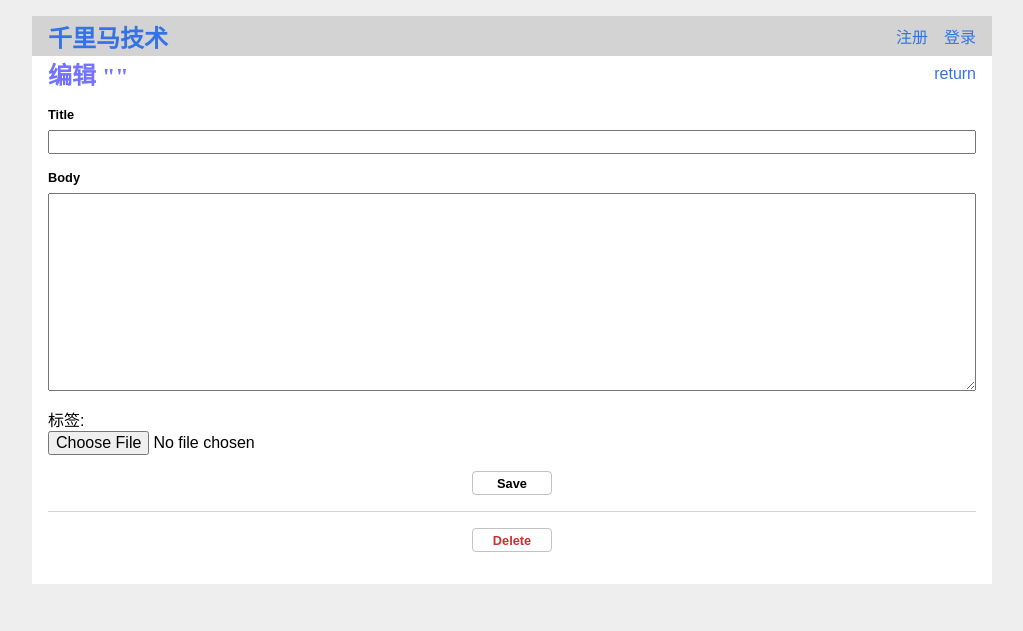
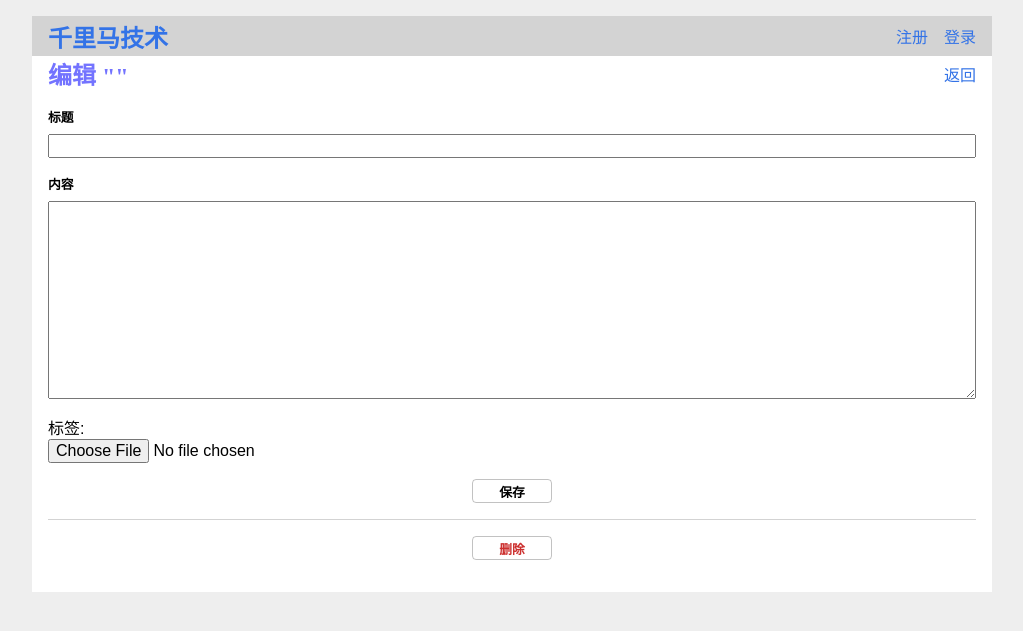
Before and after one commit to kason66/HelloWorld, a Flask app: template FlaskDemo/flaskr/templates/blog/update.html in a window 1280 px wide. Shown: the top 631 px of the page, without its empty margins (128-1151 px from the left). Run offline with Flask 2, Linux system fonts and the light colour scheme; the template is opened without the code that fills it, so the values that code supplies are empty.

Commit message:
再次修改页面英文为汉字，调整忘记密码样式

```diff
--- a/FlaskDemo/flaskr/static/CSS/auth.css
+++ b/FlaskDemo/flaskr/static/CSS/auth.css
@@ -23,6 +23,7 @@
 
 .content a {
     position: absolute;
+    width: fit-content;
     font-size: 14px;
     top: 0.2rem;
     margin-left: 0.4rem;
--- a/FlaskDemo/flaskr/templates/auth/login.html
+++ b/FlaskDemo/flaskr/templates/auth/login.html
@@ -10,9 +10,9 @@
 
 {% block content %}
     <form method="post">
-        <label for="username">Username<input name="username" id="username" required></label>
-        <div><label for="password">Password<input type="password" name="password" id="password" required></label>
+        <label for="username">用户名<input name="username" id="username" required></label>
+        <div><label for="password">密码<input type="password" name="password" id="password" required></label>
         <a href="{{ url_for('auth.forget') }}">忘记密码</a></div>
-        <input type="submit" value="Log In">
+        <input type="submit" value="登录">
     </form>
 {% endblock %}
--- a/FlaskDemo/flaskr/templates/auth/register.html
+++ b/FlaskDemo/flaskr/templates/auth/register.html
@@ -10,8 +10,8 @@
 
 {% block content %}
     <form method="post">
-        <label for="username">Username<input name="username" id="username" required></label>
-        <label for="password">Password<input type="password" name="password" id="password" required></label>
-        <input type="submit" value="Register">
+        <label for="username">用户名<input name="username" id="username" required></label>
+        <label for="password">密码<input type="password" name="password" id="password" required></label>
+        <input type="submit" value="注册">
     </form>
 {% endblock %}
--- a/FlaskDemo/flaskr/templates/base.html
+++ b/FlaskDemo/flaskr/templates/base.html
@@ -2,7 +2,7 @@
 <html>
     <head>
         <meta charset="UTF-8">
-        <title>{% block title %}{% endblock %} - Flaskr</title>
+        <title>{% block title %}{% endblock %}-千里马技术</title>
         <link rel="stylesheet" href="{{ url_for('static', filename='CSS/style.css') }}">
         <link rel="shortcut icon" href="{{ url_for('static', filename='favicon.ico') }}">
         {% block style -%}{%- endblock %}
--- a/FlaskDemo/flaskr/templates/blog/create.html
+++ b/FlaskDemo/flaskr/templates/blog/create.html
@@ -35,6 +35,6 @@
       }
     }
     </script>
-    <input type="submit" value="Save">
+    <input type="submit" value="保存">
   </form>
 {% endblock %}
--- a/FlaskDemo/flaskr/templates/blog/index.html
+++ b/FlaskDemo/flaskr/templates/blog/index.html
@@ -19,10 +19,10 @@
     <label for="title_search" >标题:</label>
     <input id="title_search" name="search" type="search" value="{{ request.args.get('search') or search if search else '' }}"
            autofocus="autofocus" placeholder="请输入标题进行搜索" >
-    <input type="submit" value="Search">
+    <input type="submit" value="搜索">
     </form>
   {%- if g.user %}
-    <a class="action" href="{{ url_for('blog.create') }}">New</a>
+    <a class="action" href="{{ url_for('blog.create') }}">创建</a>
   {% endif -%}
 {% endblock -%}
 
--- a/FlaskDemo/flaskr/templates/blog/update.html
+++ b/FlaskDemo/flaskr/templates/blog/update.html
@@ -3,15 +3,15 @@
 
 {% block header %}
   <h1>{% block title %}编辑 "{{ post['title'] }}"{% endblock %}</h1>
-  <a class="return" href="{{ url_for('blog.index') }}">return</a>
+  <a class="return" href="{{ url_for('blog.index') }}">返回</a>
 {% endblock %}
 
 {% block content %}
   <form method="post">
-    <label for="title">Title</label>
+    <label for="title">标题</label>
     <input name="title" id="title"
       value="{{ request.form['title'] or post['title'] }}" required>
-    <label for="body">Body</label>
+    <label for="body">内容</label>
     <textarea name="body" id="body">{{ request.form['body'] or post['body'] }}</textarea>
     {{ update_tags(post, tags) }}
     <input type="file" name="file">
@@ -23,10 +23,10 @@
       </div>
       {% endfor %}
     {% endif %}
-    <input type="submit" value="Save">
+    <input type="submit" value="保存">
   </form>
   <hr>
   <form action="{{ url_for('blog.delete', id=post['id']) }}" method="post">
-    <input class="danger" type="submit" value="Delete" onclick="return confirm('Are you sure?');">
+    <input class="danger" type="submit" value="删除" onclick="return confirm('Are you sure?');">
   </form>
 {% endblock %}
--- a/FlaskDemo/flaskr/templates/macros.html
+++ b/FlaskDemo/flaskr/templates/macros.html
@@ -20,9 +20,9 @@
         {%endfor%}
 
         {%if pagination.has_next%}
-        <li class="page-item"><a class="page-link" href="{{url_for(url,page=pagination.page+1)}}">后一页</a></li>
+        <li class="page-item"><a class="page-link" href="{{url_for(url,page=pagination.page+1)}}">下一页</a></li>
         {%else%}
-        <li class="page-item disabled"><span class="page-link">next</span></li>
+        <li class="page-item disabled"><span class="page-link">下一页</span></li>
         {%endif%}
 
     </ul>
```
